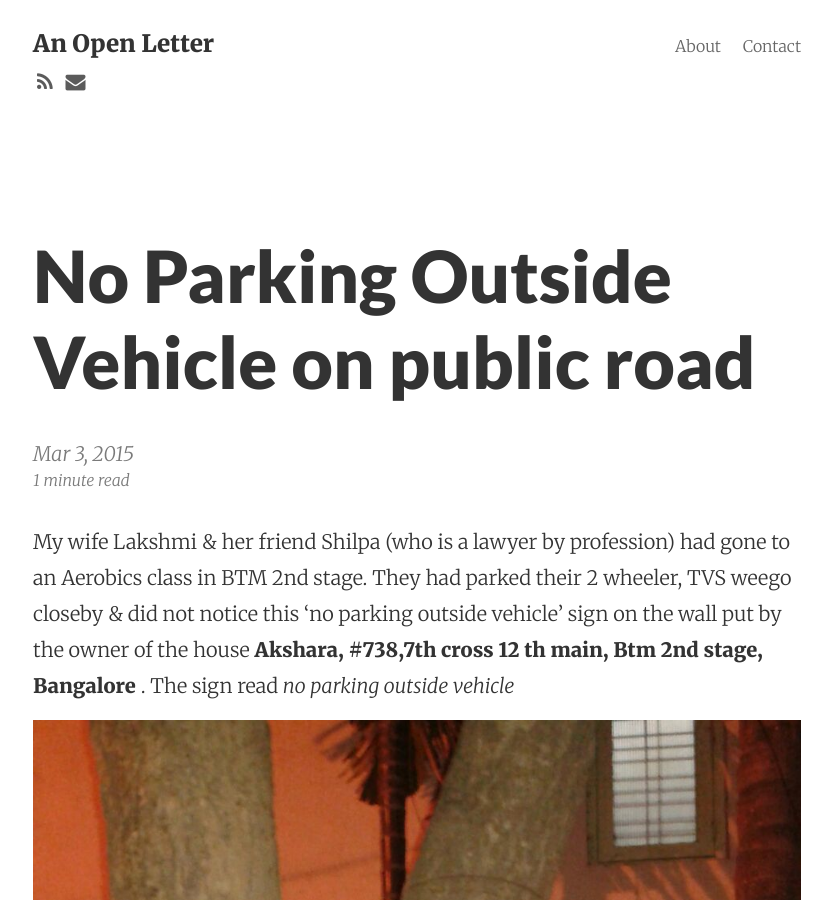
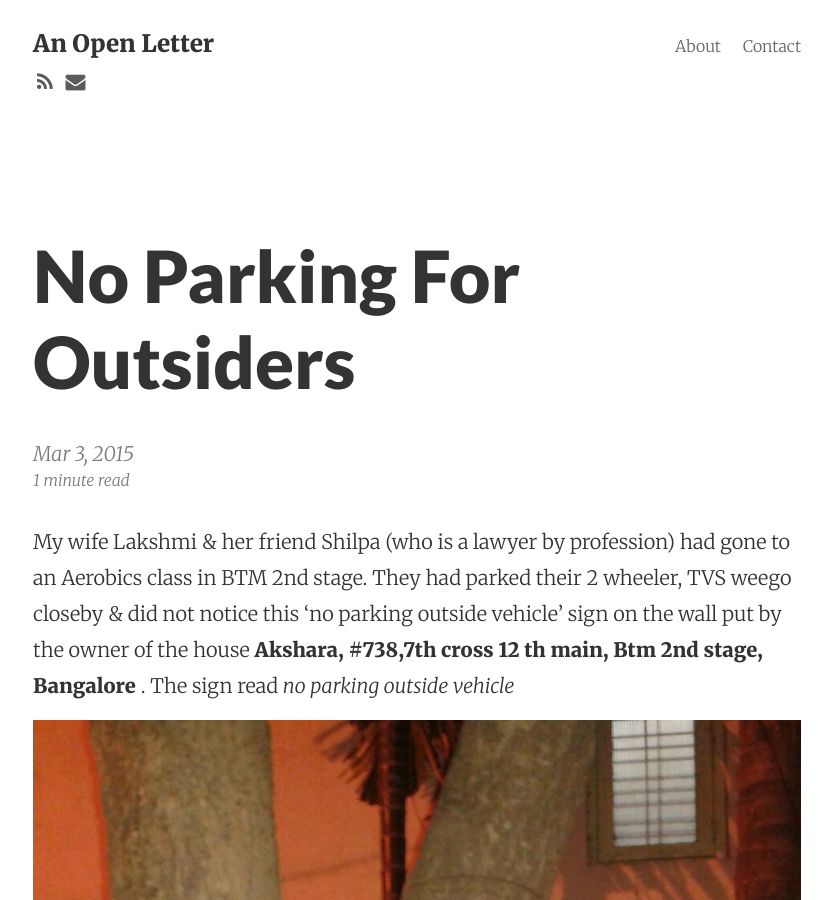
Before and after one commit to shaming-them/shaming-them.github.io, a Jekyll site: the page built from _posts/2015-03-03-no-parking-for-outsider.md, in a window 1280 px wide and 900 px high. Shown: the whole window, without its empty margins (223-1055 px from the left). Built offline with Jekyll 4.4.1, drawn with Linux system fonts in a browser that asks for light colours; nearby versions of some CDN libraries; Markdown is read by kramdown in place of the engine named in the settings; comment, search, counter and statistics services are not loaded.

Commit message:
updated blog post title

```diff
--- a/_posts/2015-03-03-no-parking-for-outsider.md
+++ b/_posts/2015-03-03-no-parking-for-outsider.md
@@ -1,6 +1,6 @@
 ---
 layout:     post
-title:      No Parking Outside Vehicle on public road
+title:      No Parking For Outsiders
 date:       2015-03-03 20:00:00
 summary:    We had parked vehicle on the road next to a house only to see it getting displaced 'ungraciously' by the house owner. Reason - he has put a board 'no parking outside vehicle'
 categories: social
```
